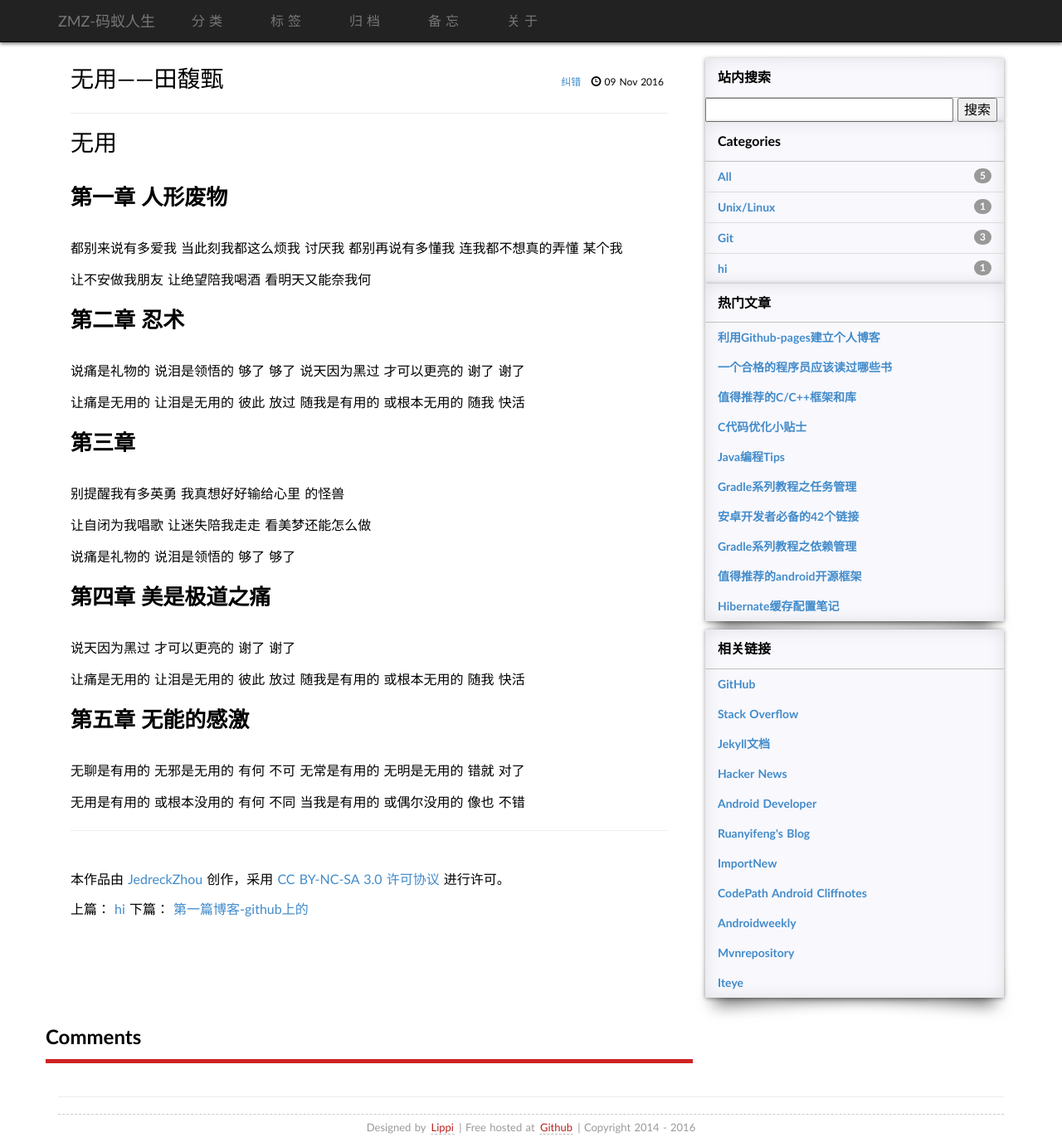
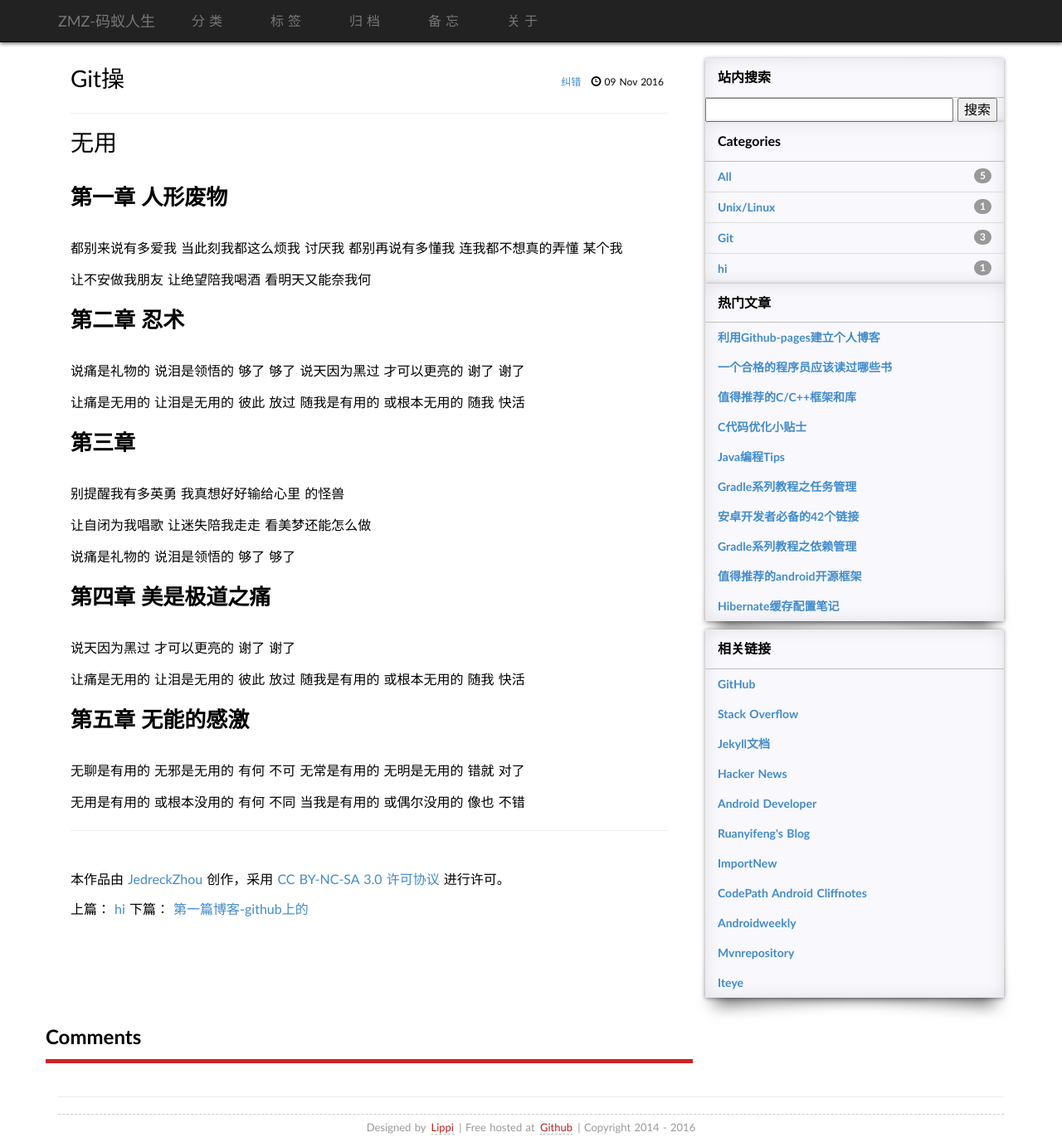
Before and after one commit to JedreckZHou/jedreckzhou.github.io, a Jekyll site: the page built from _posts/2016-11-09-wuyong.md, in a window 1280 px wide and 1383 px high. Shown: the whole window at 83% size. Built offline with Jekyll 4.4.1, drawn with Linux system fonts in a browser that asks for light colours; some web fonts are replaced; comment, search, counter and statistics services are not loaded.

Commit message:
Update 2016-11-09-wuyong.md
sadf

```diff
--- a/_posts/2016-11-09-wuyong.md
+++ b/_posts/2016-11-09-wuyong.md
@@ -1,9 +1,10 @@
 ---
 layout: post
-title: 无用——田馥甄
+title: Git操
 category: Git
-tags: [Git, VCS]
+tag: [Git, VCS]
 ---
+
 # 无用
 ## 第一章 人形废物
 都别来说有多爱我
```
